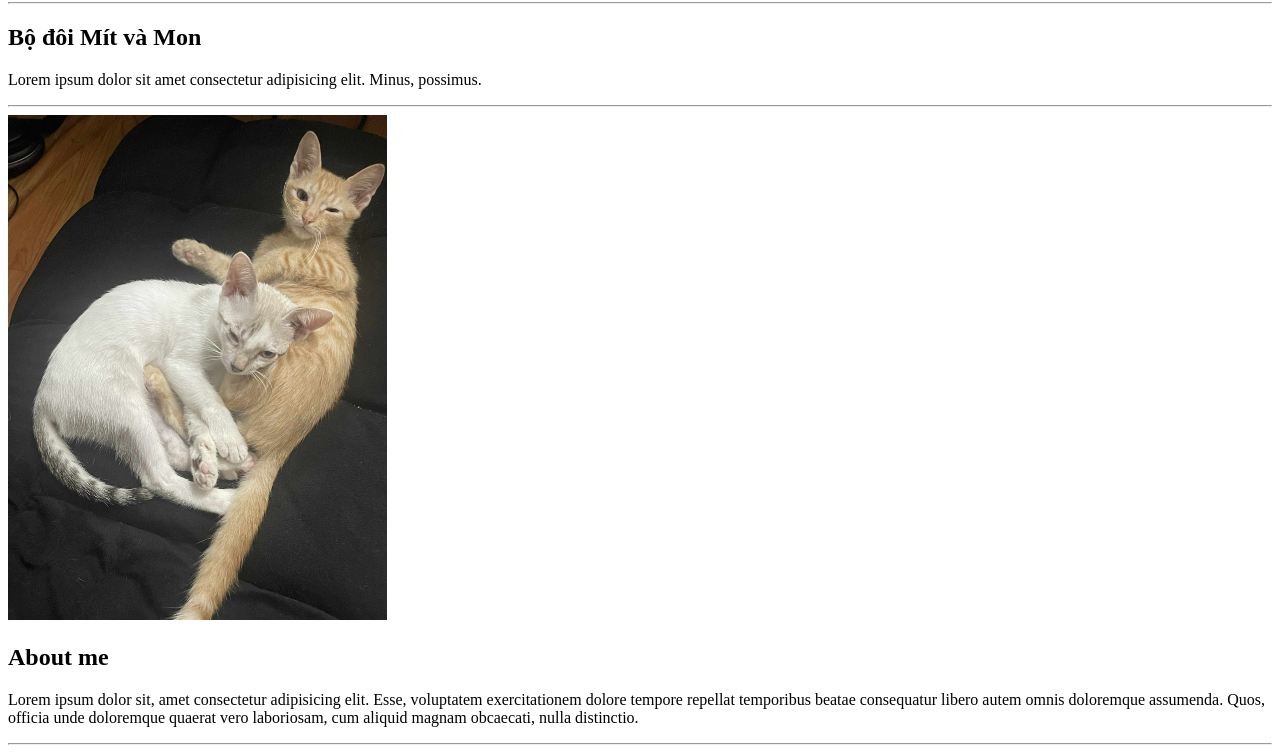
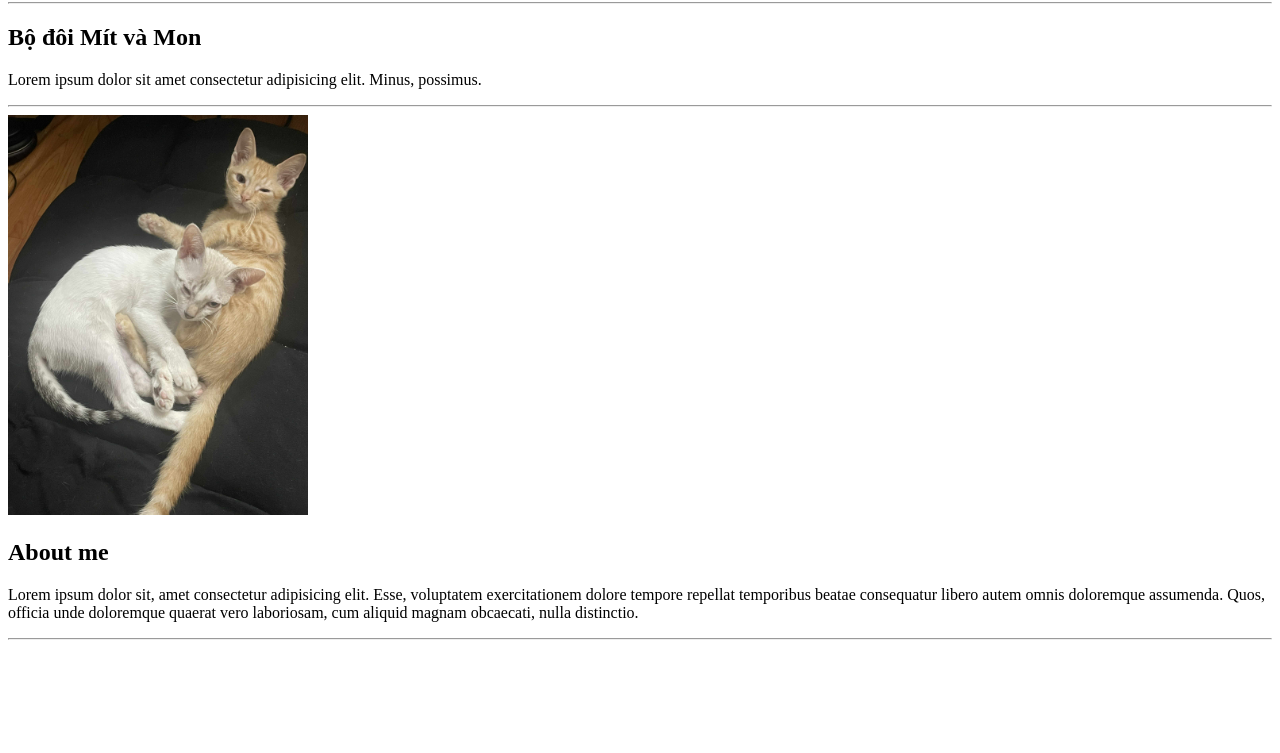
Before and after one commit to lekienvn7/duandautien, a plain HTML site: page index.html in a window 1280 px wide. Shown: the part 104-857 px from the top of the page. After the commit the page ends 800 px from the top, so only its background shows below. Drawn offline with Linux system fonts and the light colour scheme.

Commit message:
Update index.html

```diff
--- a/index.html
+++ b/index.html
@@ -17,7 +17,7 @@
     <h2>Bộ đôi Mít và Mon</h2>
     <p>Lorem ipsum dolor sit amet consectetur adipisicing elit. Minus, possimus.</p>
     <hr />
-    <a href="./morein4/contact.html"><img src="./image/mitmon.jpeg" alt="Kitten" width="30%"></a>
+    <a href="./morein4/contact.html"><img src="./image/mitmon.jpeg" alt="Kitten" width="300"></a>
     <h2>About me</h2>
     <p>Lorem ipsum dolor sit, amet consectetur adipisicing elit. Esse, voluptatem exercitationem dolore tempore repellat
         temporibus beatae consequatur libero autem omnis doloremque assumenda. Quos, officia unde doloremque quaerat
@@ -25,4 +25,5 @@
     <hr />
 </body>
 
+
 </html>
```
